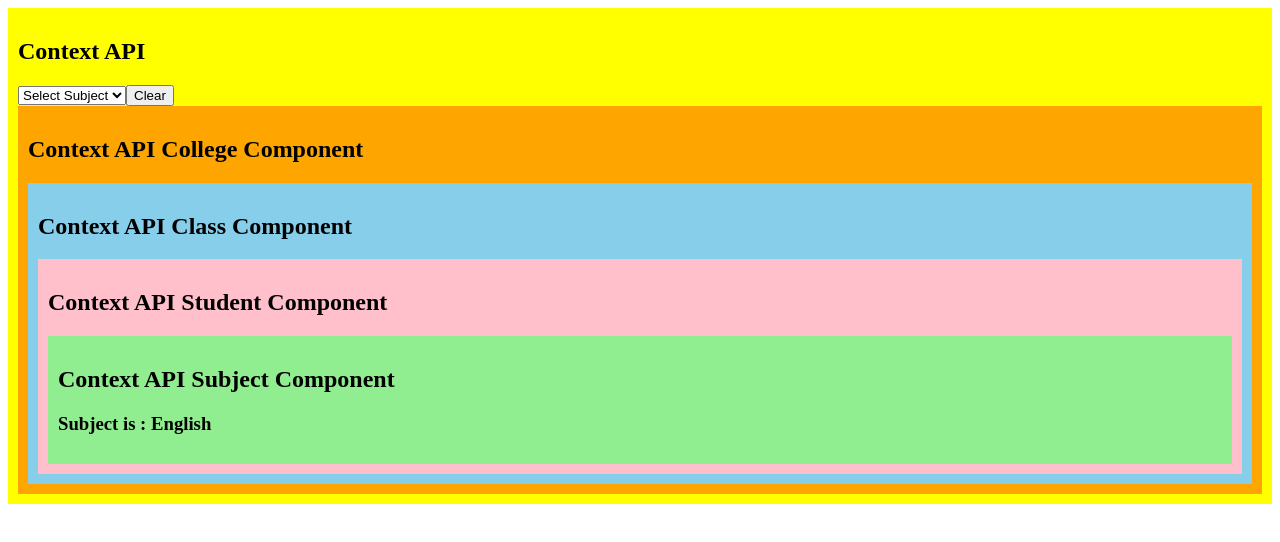
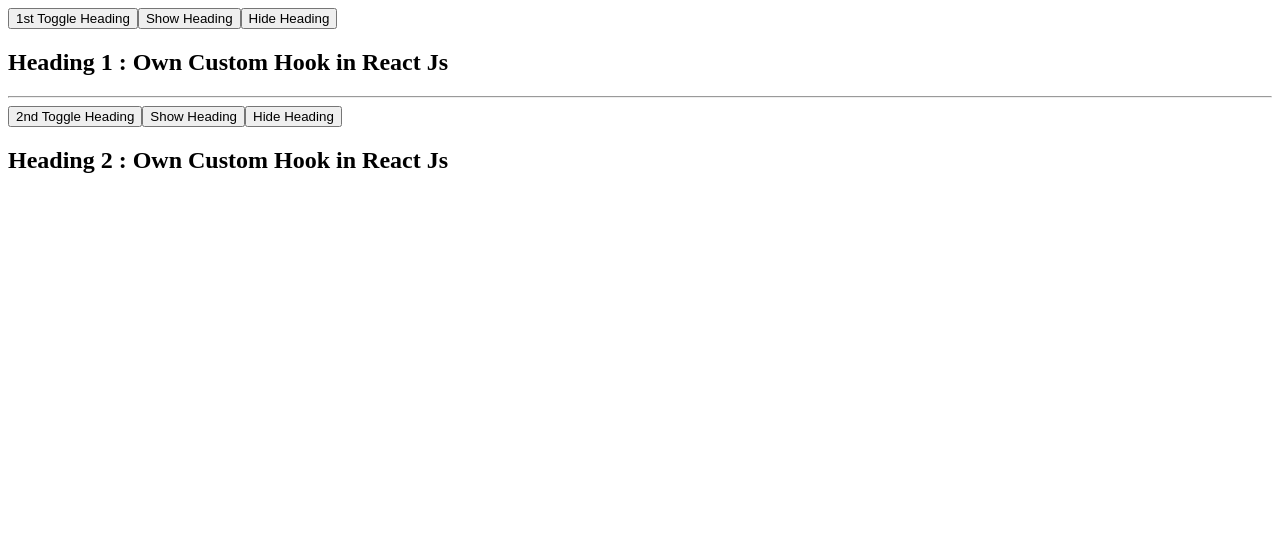
Before and after one commit to bibhusprasad/026_reactjs_tutorial_from_youtube, a React (Vite) app in the folder react-basic/: page / in a window 1280 px wide. Shown: the top 542 px of the page. Built offline with nearby package versions, Linux system fonts and the light colour scheme.

Commit message:
23. Custom Hook in React

```diff
--- a/react-basic/src/App.jsx
+++ b/react-basic/src/App.jsx
@@ -1,11 +1,11 @@
 
-import ContextApi from "./ContextApi"
+import HookCustom from "./HookCustom"
 
 function App() {
 
   return (
     <>
-      <ContextApi />
+      <HookCustom />
     </>
   )
 }
--- /dev/null
+++ b/react-basic/src/HookCustom.jsx
@@ -0,0 +1,28 @@
+import { Fragment } from "react";
+import useToggle from "./useToggle";
+
+function HookCustom() {
+
+  const [value, toggleValue] = useToggle(true);
+  const [data, setData] = useToggle(true);
+
+  return (
+    <Fragment>
+      <button onClick={toggleValue}>1st Toggle Heading</button>
+      <button onClick={() => toggleValue(true)}>Show Heading</button>
+      <button onClick={() => toggleValue(false)}>Hide Heading</button>
+      {
+        value ? <h2>Heading 1 : Own Custom Hook in React Js</h2> : null
+      }
+      <hr />
+      <button onClick={setData}>2nd Toggle Heading</button>
+      <button onClick={() => setData(true)}>Show Heading</button>
+      <button onClick={() => setData(false)}>Hide Heading</button>
+      {
+        data ? <h2>Heading 2 : Own Custom Hook in React Js</h2> : null
+      }
+    </Fragment>
+  )
+}
+
+export default HookCustom;
--- /dev/null
+++ b/react-basic/src/useToggle.jsx
@@ -0,0 +1,17 @@
+import { useState } from "react"
+
+const useToggle = (defaultValue) => {
+
+  const [value, setValue] = useState(defaultValue);
+
+  function toggleValue(val) {
+    if (typeof val != 'boolean') {
+      setValue(!value)
+    } else {
+      setValue(val)
+    }
+  }
+  return[value, toggleValue]
+}
+
+export default useToggle;
```
Also changed, not shown: 1 other file (tests, documents, lock files or other folders).
